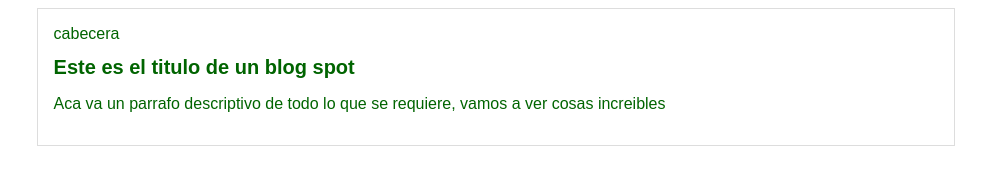
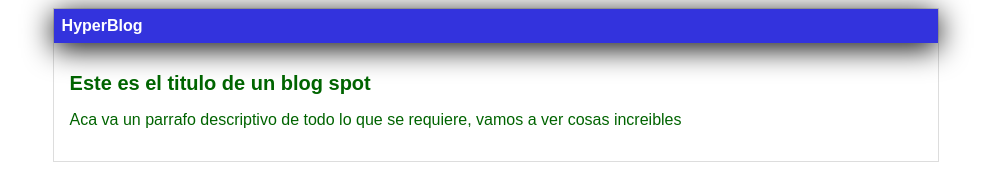
Before and after one commit to RafaelDev18/hyperblog, a plain HTML site: page index.html in a window 1280 px wide. Shown: the whole page, without its empty margins (144-1135 px from the left). Drawn offline with Linux system fonts and the light colour scheme.

Commit message:
Finalizada la cabecera con diseño azul

```diff
--- a/css/estilos.css
+++ b/css/estilos.css
@@ -5,10 +5,20 @@ body
     font-family: Arial;
 }
 
+#cabecera
+{
+    background: #33d;
+    color: white;
+    font-weight: bold;
+    box-shadow: 0px 5px 30px -0px rgb(0, 0, 0);
+    margin: 0;
+    padding: 0.5em;
+}
+
 #container
 {
     width: 70%;
-    padding: 1em;
+    padding: 0em;
     text-align: left;
     border: 1px solid #DDD;
     margin: 0 auto;
@@ -18,3 +28,8 @@ body
 {
     font-size: 20px;
 }
+
+#post
+{
+    padding: 1em;
+}
--- a/index.html
+++ b/index.html
@@ -11,7 +11,7 @@
 <body>
     <div id="container">
         <div id="cabecera">
-            cabecera
+            HyperBlog
         </div>
         <div id="post">
             <h1>Este es el titulo de un blog spot</h1>
```
